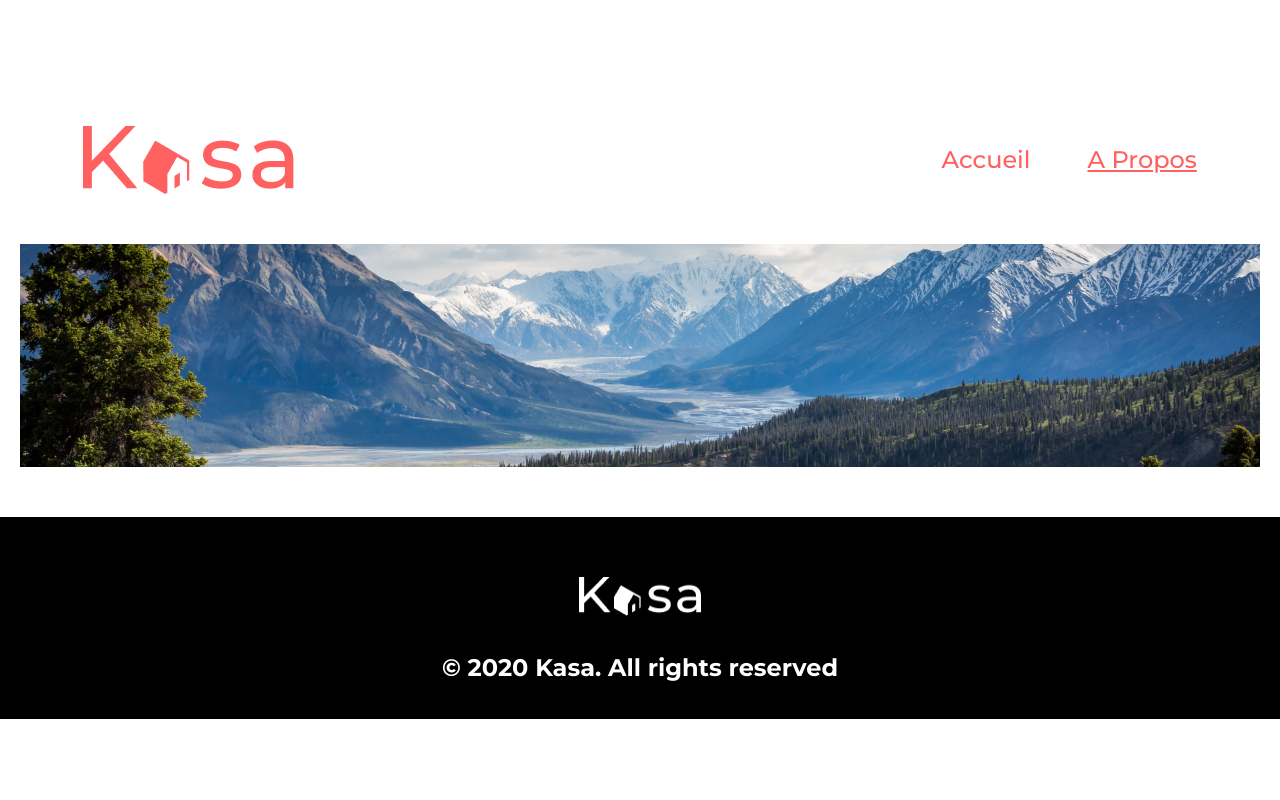
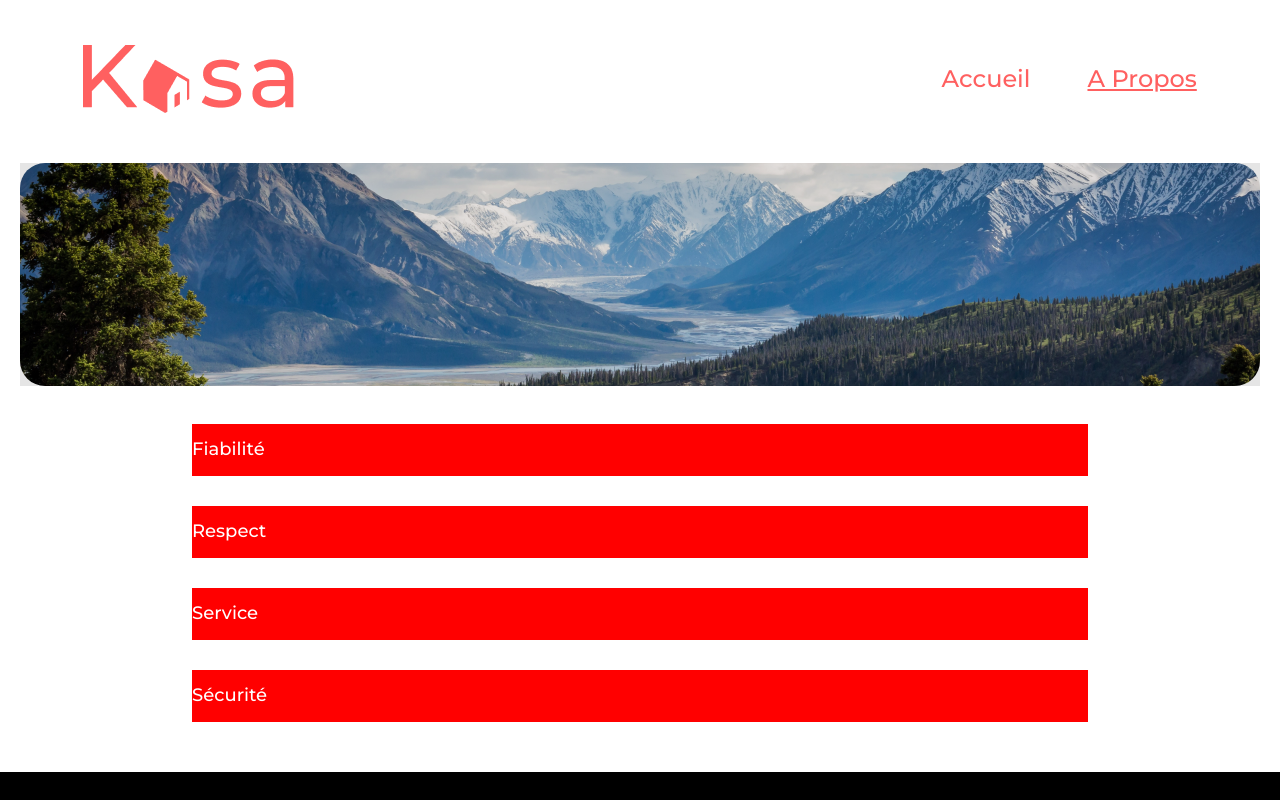
Before and after one commit to Buens18k/projet-kasa, a React (Vite) app: page /about in a window 1280 px wide. Shown: the top 800 px of the page. Built offline with nearby package versions, Linux system fonts and the light colour scheme.

Commit message:
accordion#1

```diff
--- a/src/main.jsx
+++ b/src/main.jsx
@@ -5,8 +5,11 @@ import { RouterProvider } from 'react-router-dom';
 import AppRouter from './AppRouter';
 import './styles/style.scss';
 
-ReactDOM.createRoot(document.getElementById('root')).render(
+
+const root = ReactDOM.createRoot(document.getElementById('root'))
+root.render(
   <React.StrictMode>
     <RouterProvider router={AppRouter} />
   </React.StrictMode>
+
 );
--- a/src/pages/About.jsx
+++ b/src/pages/About.jsx
@@ -2,6 +2,7 @@ import Header from '../components/Header';
 import Footer from '../components/Footer';
 import Main from '../components/Main';
 import AboutBanner from '../components/AboutBanner';
+import style from '../styles/layouts/_accordion.module.scss';
 
 export default function About() {
   return (
@@ -9,6 +10,12 @@ export default function About() {
       <Header />
       <Main>
         <AboutBanner />
+        <div className={style.ctaAccordion}>
+          <div className={style.ctaAccordion__item}>Fiabilité</div>
+          <div className={style.ctaAccordion__item}>Respect</div>
+          <div className={style.ctaAccordion__item}>Service</div>
+          <div className={style.ctaAccordion__item}>Sécurité</div>
+        </div>
       </Main>
 
       <Footer />
--- /dev/null
+++ b/src/styles/layouts/_accordion.module.scss
@@ -0,0 +1,18 @@
+.ctaAccordion{
+    display: flex;
+    justify-content: center;
+    flex-direction: column;
+    gap: 30px;
+    margin-top: 38px;
+    width: 70%;
+
+    &__item{
+        display: flex;
+        align-items: center;
+        // justify-content: center;
+        height: 52px;
+        background-color: red;
+        color: white;
+        width: 100%;
+    }
+}
--- a/src/styles/layouts/_house_banner.module.scss
+++ b/src/styles/layouts/_house_banner.module.scss
@@ -1,7 +1,18 @@
 .about_banner{
+    display: flex;
     width: 1240px;
     height: 223px;
     flex-shrink: 0;
     background-image: url(../../assets/bannerAbout.png);
     background-position: center;
+    border-radius: 25px;
+    mix-blend-mode: darken;
+
+    &::before{
+        position: relative;
+        content: "";
+        width: 100%;
+        opacity: 0.1;
+        background: #000;
+    }
 }
```
Also changed, not shown: src/components/Accordion.jsx (added, +8 -0 lines), src/assets/arrowUp.png (added), src/assets/arrow_back.svg (added).
